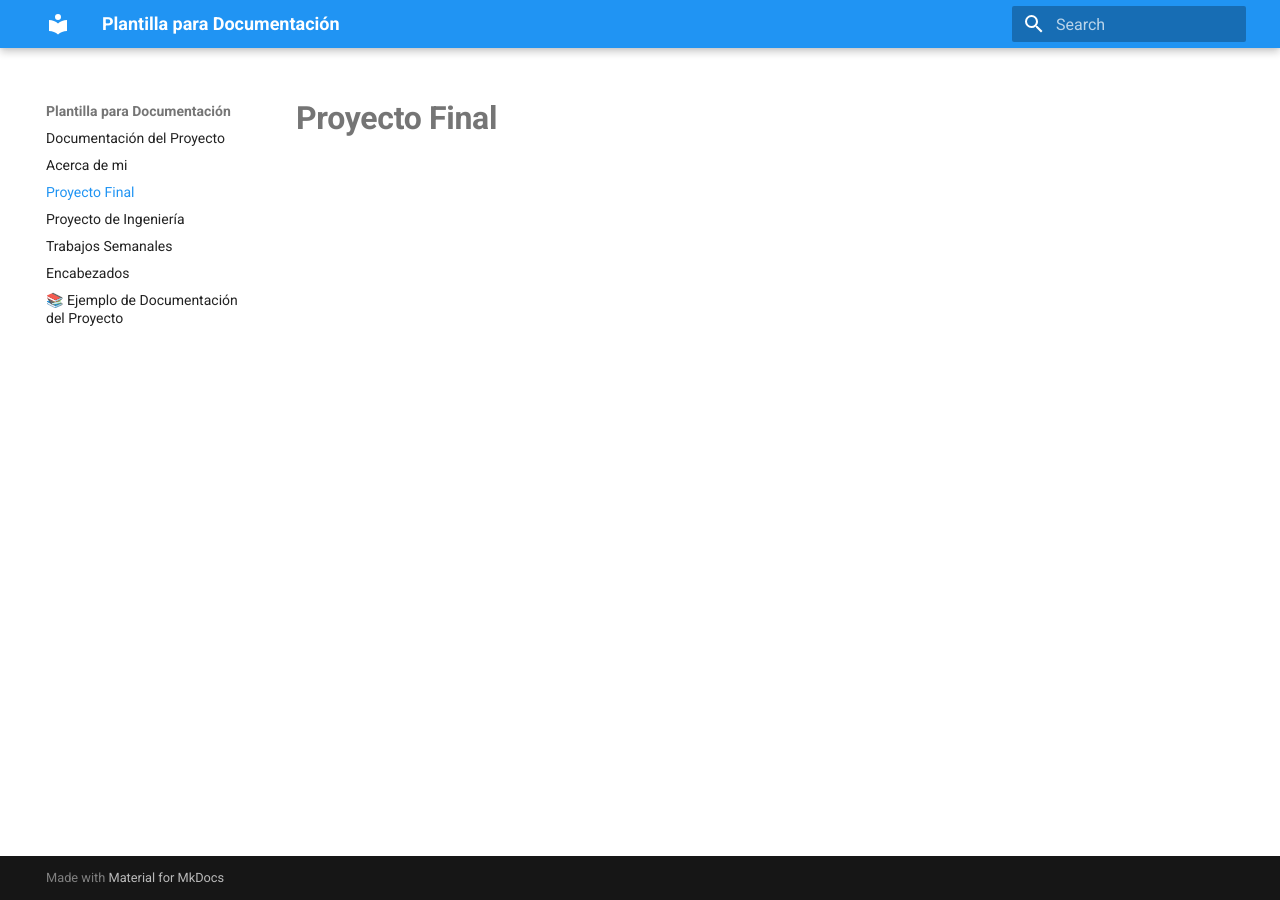
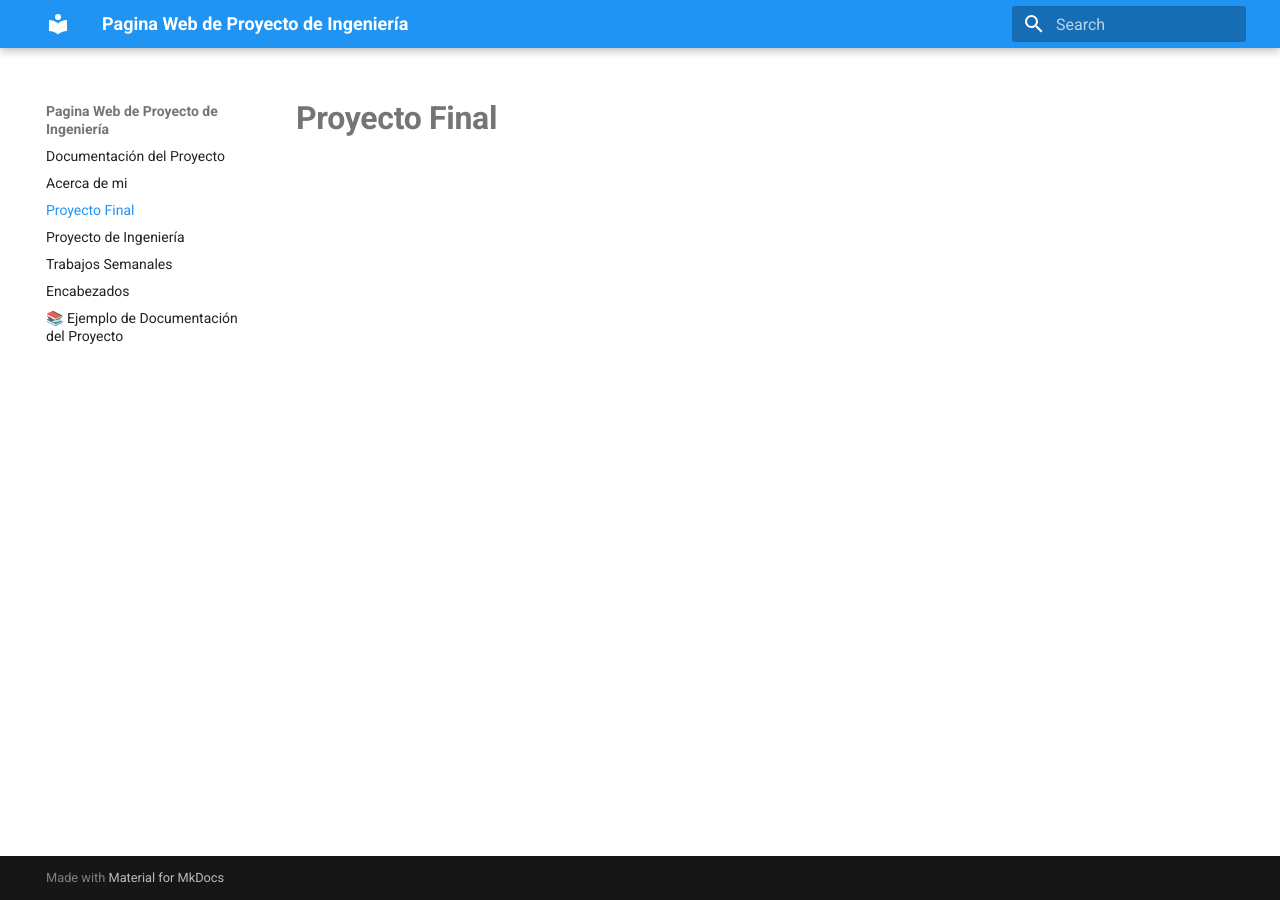
Before and after one commit to JoseGilGonzalezBerra/Proyecto_de_Ingenieria, an MkDocs documentation site: the page built from docs/Proyecto Final.md, in a window 1280 px wide. Built offline with MkDocs 1.6.1 and Material for MkDocs 9.7.7, drawn with Linux system fonts in a browser that asks for light colours.

Commit message:
Update mkdocs.yml

```diff
--- a/mkdocs.yml
+++ b/mkdocs.yml
@@ -1,4 +1,4 @@
-site_name: Plantilla para Documentación
+site_name: Pagina Web de Proyecto de Ingeniería
 markdown_extensions:
   - pymdownx.highlight:
       anchor_linenums: true
```
